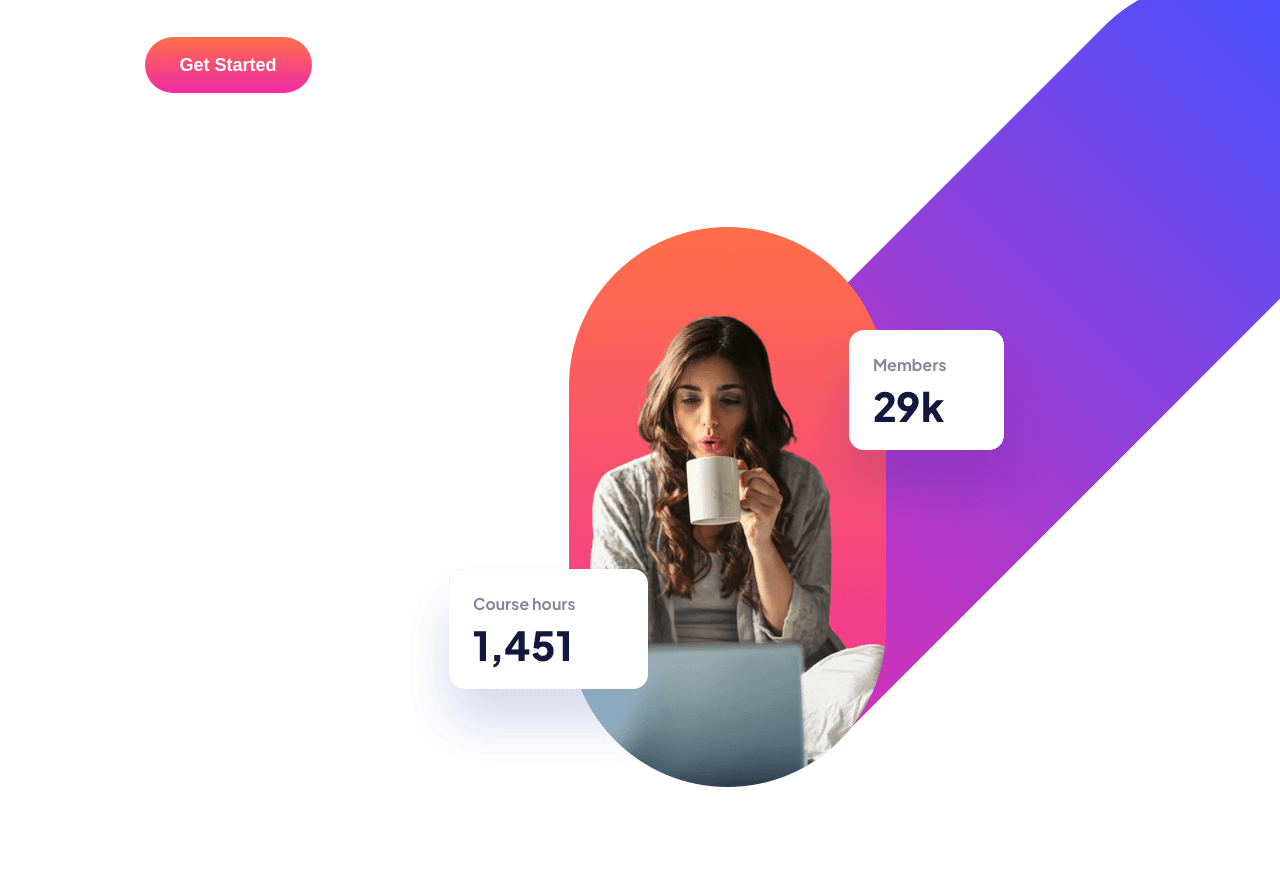
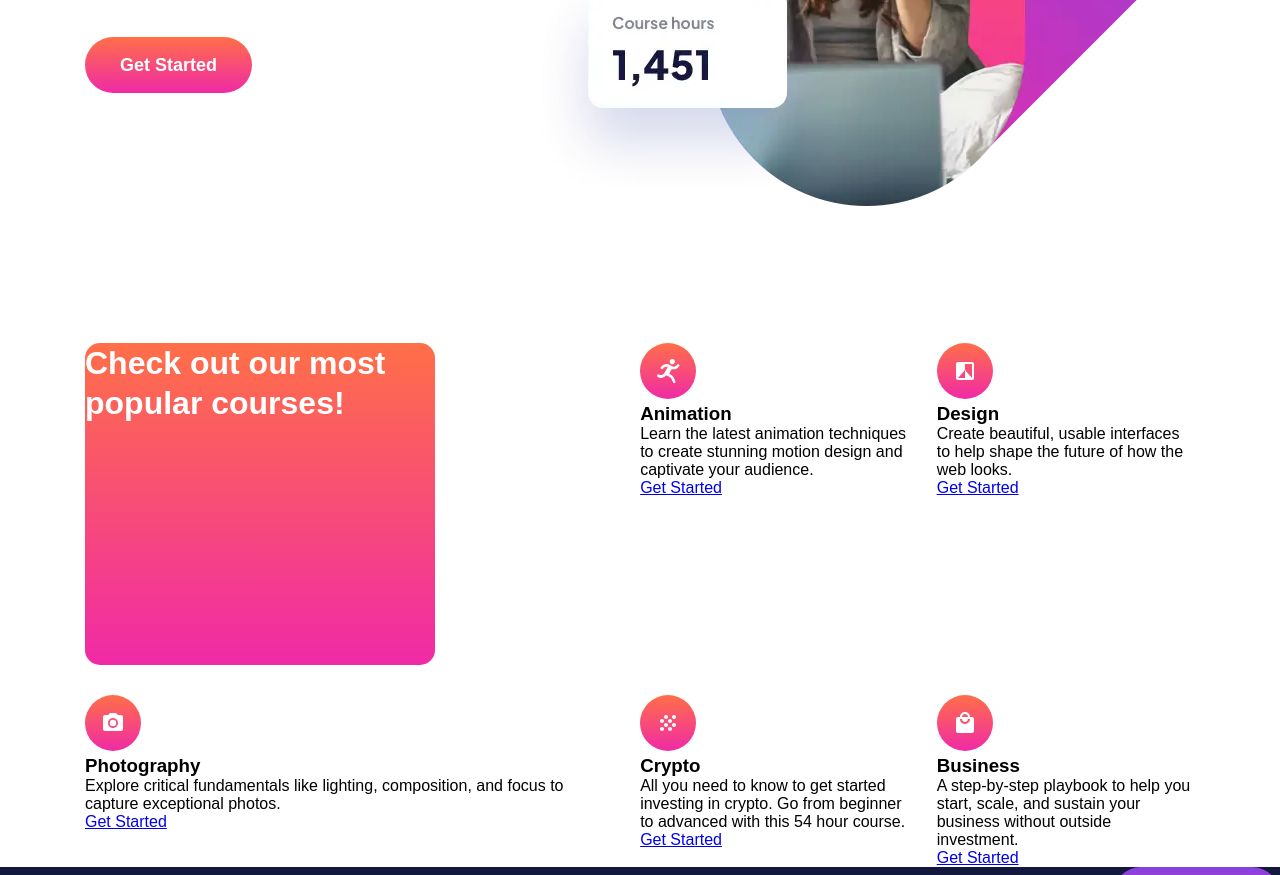
Before and after one commit to gagakik/skilled-elearning-landing-page, a plain HTML site: page starter-code/index.html in a window 1280 px wide. Shown: the part 548-1423 px from the top of the page. Drawn offline with Linux system fonts and the light colour scheme.

Commit message:
need css detals

```diff
--- a/starter-code/index.html
+++ b/starter-code/index.html
@@ -10,6 +10,7 @@
 </head>
 <body>
 <div class="container">
+  <div class="container_inner">
     <div class="header">
       <div class="top">
         <img src="./assets/logo-dark.svg" alt="">
@@ -22,54 +23,53 @@
             knowledge you need to live the life you want.</p>
             <button class="btn_form btn_pink">Get Started</button>
         </div>
-      <div class="get_start_img">
-        <img src="./assets/image-hero-desktop.png" alt="">
+      </div>
+    </div>
+    <div class="wrapper">
+      <div class="block_1">
+        <h2>Check out our most popular courses!</h2>
+      </div>
+      <div class="block_2">
+        <img src="./assets/icon-animation.svg" alt="">
+        <h3>Animation</h3>
+        <p>Learn the latest animation techniques to create stunning motion
+          design and captivate your audience.</p>
+        <a href="#">Get Started</a>
+      </div>
+      <div class="block_2">
+        <img src="./assets/icon-design.svg" alt="">
+        <h3>Design</h3>
+        <p>Create beautiful, usable interfaces to help shape the future of
+          how the web looks.</p>
+        <a href="#">Get Started</a>
+      </div>
+      <div class="block_2">
+        <img src="./assets/icon-photography.svg" alt="">
+        <h3>Photography</h3>
+        <p>Explore critical fundamentals like lighting, composition, and focus
+          to capture exceptional photos.</p>
+        <a href="#">Get Started</a>
+      </div>
+      <div class="block_2">
+        <img src="./assets/icon-crypto.svg" alt="">
+        <h3>Crypto</h3>
+        <p>All you need to know to get started investing in crypto. Go from beginner
+          to advanced with this 54 hour course.</p>
+        <a href="#">Get Started</a>
+      </div>
+      <div class="block_2">
+        <img src="./assets/icon-business.svg" alt="">
+        <h3>Business</h3>
+        <p>A step-by-step playbook to help you start, scale, and sustain your business
+          without outside investment.</p>
+        <a href="#">Get Started</a>
       </div>
     </div>
   </div>
-  <div class="wrapper"></div>
-  <div class="footer"></div>
+  <div class="footer">
+    <img src="./assets/logo-light.svg" alt="">
+        <button class="btn_purpure btn_form">Get Started</button>
   </div>
-
-
-
-
-
-
-
-
-
-
-
-
-  Check out our most popular courses!
-
-  Animation
-  Learn the latest animation techniques to create stunning motion
-  design and captivate your audience.
-  Get Started
-
-  Design
-  Create beautiful, usable interfaces to help shape the future of
-  how the web looks.
-  Get Started
-
-  Photography
-  Explore critical fundamentals like lighting, composition, and focus
-  to capture exceptional photos.
-  Get Started
-
-  Crypto
-  All you need to know to get started investing in crypto. Go from beginner
-  to advanced with this 54 hour course.
-  Get Started
-
-  Business
-  A step-by-step playbook to help you start, scale, and sustain your business
-  without outside investment.
-  Get Started
-
-  Get Started
-
+</div>
 </body>
 </html>
--- a/starter-code/style.css
+++ b/starter-code/style.css
@@ -16,9 +16,21 @@ body {
     margin: 0 auto;
     display: flex;
     flex-direction: column;
-    align-items: center;
     max-width: 1440px;
     overflow: hidden;
+    background: linear-gradient(180deg, #FFFFFF 0%, #F0F1FF 100%);
+    background-image: url(./assets/image-hero-desktop.webp);
+    background-repeat: no-repeat;
+    background-position: right -300px top -120px;
+
+
+}
+
+.container_inner {
+    max-width: 1110px;
+    display: flex;
+    flex-direction: column;
+    margin: auto;
 }
 
 .btn_form {
@@ -29,6 +41,7 @@ line-height: 28px;
 border: none;
 width: 167px;
 height: 56px;
+cursor: pointer;
 }
 
 .btn_dark {
@@ -50,13 +63,12 @@ border-radius: 31.5px;
     display: flex;
     justify-content: space-between;
     align-items: center;
-    margin: 24px 165px;
+    margin: 24px;
 }
 
 .header {
     display: flex;
     flex-direction: column;
-    position: relative;
 }
 
 .content {
@@ -102,6 +114,30 @@ margin-top: 29px;
     top: -180px;
 }
 
-.get_start_img img {
+.wrapper {
+    display: grid;
+    grid-template-columns: auto auto auto;
+    gap: 30px;
+    margin-top: 250px;
+}
 
+.footer {
+    display: flex;
+    justify-content: space-between;
+    align-items: center;
+    background-color: #13183F;
 }
+
+.block_1 {
+background: linear-gradient(180deg, #FF6F48 0%, #F02AA6 100%);
+border-radius: 15px;
+width: 350px;
+height: 322px;
+}
+
+.block_1 h2 {
+    font-weight: 800;
+    font-size: 32px;
+    line-height: 40px;
+    color: #FFFFFF;
+}
```
Lines whose indentation alone changed are shown as unchanged.
